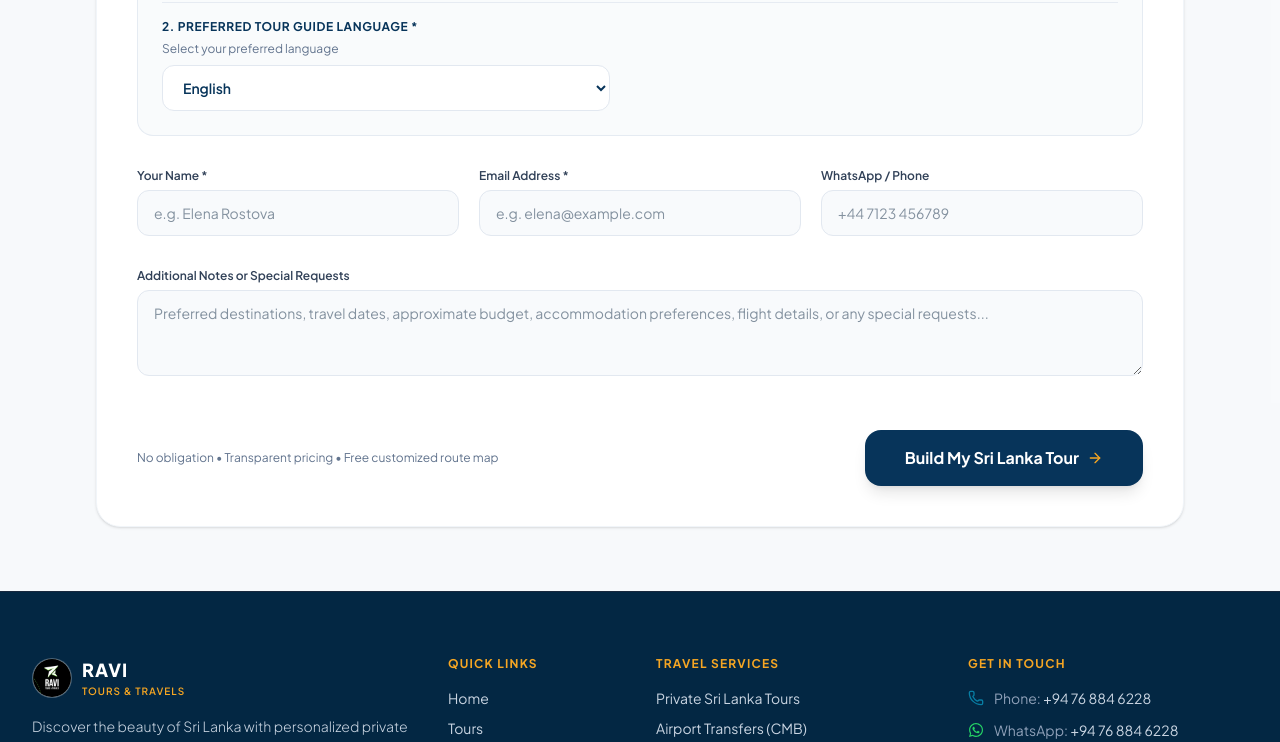
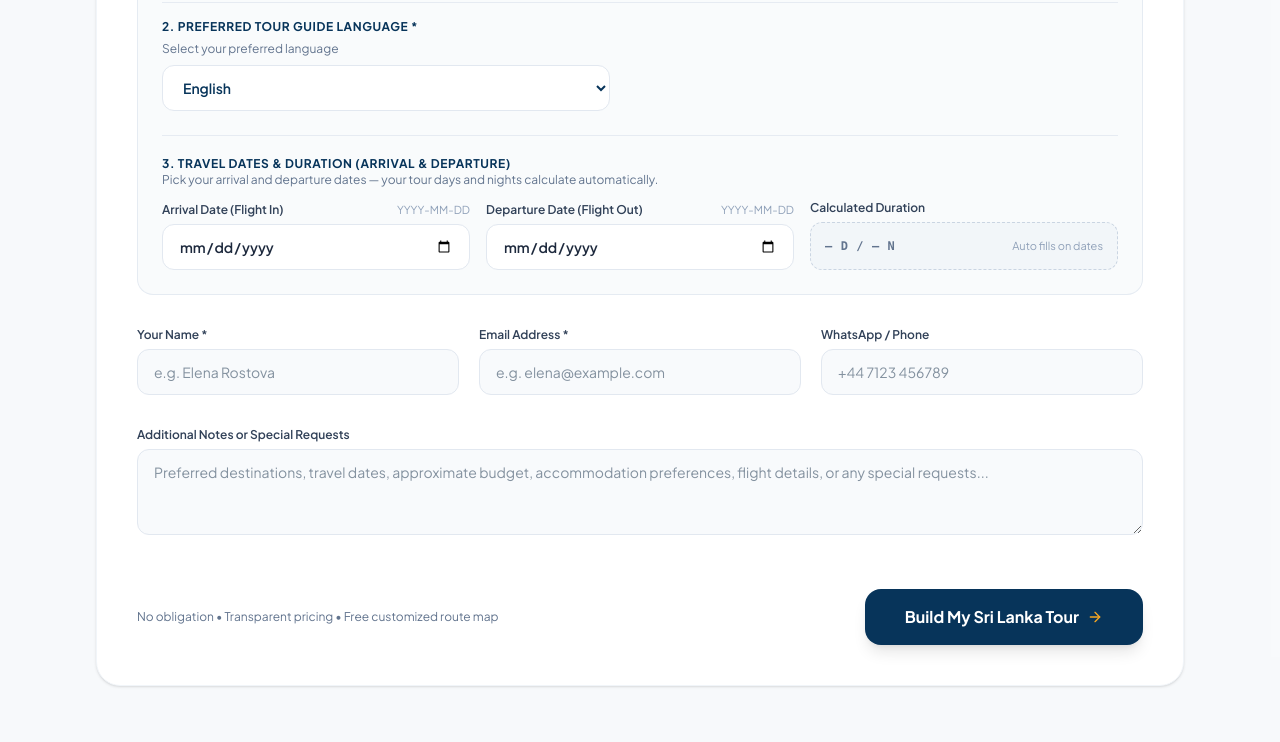
Before and after one commit to Pubudu-Harshana/ravitours_web, a Next.js app: page /plan-your-trip in a window 1280 px wide. Shown: the part 2900-3642 px from the top of the page. Built offline with nearby package versions, Linux system fonts and the light colour scheme.

Commit message:
feat(planner): add arrival and departure dates with auto-calculated duration

```diff
--- a/app/plan-your-trip/page.tsx
+++ b/app/plan-your-trip/page.tsx
@@ -1,6 +1,6 @@
 "use client";
 
-import { useState } from "react";
+import { useState, useEffect } from "react";
 import Image from "next/image";
 import { destinations } from "@/data/destinations";
 import { siteConfig } from "@/data/siteConfig";
@@ -58,6 +58,9 @@ export default function PlanYourTripPage() {
 
   const [guidingService, setGuidingService] = useState("Professional Driver-Guide");
   const [guideLanguage, setGuideLanguage] = useState("English");
+  const [arrivalDate, setArrivalDate] = useState("");
+  const [departureDate, setDepartureDate] = useState("");
+  const [minDate, setMinDate] = useState("");
   const [contactName, setContactName] = useState("");
   const [contactEmail, setContactEmail] = useState("");
   const [contactPhone, setContactPhone] = useState("");
@@ -65,6 +68,49 @@ export default function PlanYourTripPage() {
   const [isSubmitting, setIsSubmitting] = useState(false);
   const [submitError, setSubmitError] = useState<string | null>(null);
   const [isSuccess, setIsSuccess] = useState(false);
+
+  useEffect(() => {
+    const today = new Date().toISOString().split("T")[0];
+    setMinDate(today);
+  }, []);
+
+  // Calculate Days & Nights automatically based on Arrival and Departure dates
+  // Example: 2026-10-10 to 2026-10-15 -> 6 Days / 5 Nights (6D / 5N)
+  const calculateTripDuration = (arr: string, dep: string) => {
+    if (!arr || !dep) return null;
+    const d1 = new Date(arr + "T00:00:00");
+    const d2 = new Date(dep + "T00:00:00");
+    const diffMs = d2.getTime() - d1.getTime();
+    if (isNaN(diffMs) || diffMs < 0) return null;
+    const diffNights = Math.round(diffMs / (1000 * 60 * 60 * 24));
+    const diffDays = diffNights === 0 ? 1 : diffNights + 1;
+    return {
+      days: diffDays,
+      nights: diffNights,
+      shortCode: `${diffDays}D / ${diffNights}N`,
+      formatted: diffNights === 0 ? "1 Day (Day Tour)" : `${diffDays} Days / ${diffNights} Nights`,
+    };
+  };
+
+  const calculatedDuration = calculateTripDuration(arrivalDate, departureDate);
+  const activeDuration = calculatedDuration
+    ? `${calculatedDuration.formatted} (${calculatedDuration.shortCode})`
+    : duration;
+
+  const handleArrivalChange = (val: string) => {
+    setArrivalDate(val);
+    if (departureDate && val && departureDate < val) {
+      setDepartureDate(val);
+    }
+  };
+
+  const handleDepartureChange = (val: string) => {
+    const effectiveMin = arrivalDate || minDate;
+    if (effectiveMin && val && val < effectiveMin) {
+      return;
+    }
+    setDepartureDate(val);
+  };
 
   const toggleDestination = (name: string) => {
     if (selectedDestinations.includes(name)) {
@@ -92,7 +138,9 @@ export default function PlanYourTripPage() {
     const messageContent = [
       `CUSTOM ITINERARY REQUEST:`,
       `• Preferred Destinations: ${getDestinationsSummary()}`,
-      `• Tour Duration: ${duration}`,
+      arrivalDate && departureDate
+        ? `• Travel Dates: ${arrivalDate} to ${departureDate} [${activeDuration}]`
+        : `• Tour Duration: ${duration}`,
       `• Travel Party: ${travelGroup}`,
       `• Travel Style: ${travelStyle}`,
       `• Selected Vehicle: ${vehicle}`,
@@ -109,10 +157,12 @@ export default function PlanYourTripPage() {
           name: contactName,
           email: contactEmail,
           phone: contactPhone,
+          arrivalDate: arrivalDate || undefined,
+          departureDate: departureDate || undefined,
           travelers: travelGroup,
           guidingService: guidingService,
           guideLanguage: guideLanguage,
-          interestedTour: `Custom Itinerary Plan (${duration})`,
+          interestedTour: `Custom Itinerary Plan (${activeDuration})`,
           message: messageContent,
         }),
       });
@@ -143,13 +193,18 @@ export default function PlanYourTripPage() {
     return list.length > 0 ? list.join(" + ") : "Open / Suggest complete route for me";
   };
 
+  const datesLine =
+    arrivalDate && departureDate
+      ? `• Travel Dates: ${arrivalDate} to ${departureDate} (${activeDuration})`
+      : `• Duration: ${duration}`;
+
   const whatsappPlanUrl = `https://wa.me/${siteConfig.contact.whatsapp.replace(
     /[^0-9]/g,
     ""
   )}?text=${encodeURIComponent(
     `Hello Ravi Tours & Travels! I just planned my custom Sri Lanka trip on your website:
 • Destinations: ${getDestinationsSummary()}
-• Duration: ${duration}
+${datesLine}
 • Party: ${travelGroup}
 • Vehicle: ${vehicle}
 • Guiding Service: ${guidingService}
@@ -209,7 +264,12 @@ export default function PlanYourTripPage() {
               ) : (
                 "with an optimized circuit "
               )}
-              for <span className="font-semibold text-[#07345A]">{duration}</span>.
+              for <span className="font-semibold text-[#07345A]">{activeDuration}</span>
+              {arrivalDate && departureDate && (
+                <span className="text-slate-500 block text-xs mt-1">
+                  ({arrivalDate} to {departureDate})
+                </span>
+              )}.
             </p>
 
             <div className="inline-flex items-center gap-2 px-4 py-1.5 rounded-full bg-slate-100 text-xs font-semibold text-slate-700">
@@ -584,6 +644,131 @@ export default function PlanYourTripPage() {
                     </select>
                   </div>
                 </div>
+
+                {/* 3. Preferred Travel Dates & Auto-Calculated Duration */}
+                <div className="pt-5 border-t border-slate-200/80">
+                  <div className="flex flex-col sm:flex-row sm:items-center justify-between gap-1 mb-3">
+                    <div>
+                      <label className="block text-xs font-bold uppercase tracking-wider text-[#07345A]">
+                        3. Travel Dates &amp; Duration (Arrival &amp; Departure)
+                      </label>
+                      <p className="text-xs text-slate-500">
+                        Pick your arrival and departure dates — your tour days and nights calculate automatically.
+                      </p>
+                    </div>
+                    {calculatedDuration && (
+                      <span className="inline-flex items-center gap-1.5 px-3 py-1 rounded-full text-xs font-bold bg-[#07345A] text-[#F6A623] shadow-xs self-start sm:self-auto">
+                        <Sparkles className="w-3.5 h-3.5 text-[#F6A623]" />
+                        <span>Auto-Calculated</span>
+                      </span>
+                    )}
+                  </div>
+
+                  <div className="grid grid-cols-1 sm:grid-cols-3 gap-4 items-end">
+                    {/* Arrival Date */}
+                    <div>
+                      <label className="block text-xs font-semibold text-slate-700 mb-1.5 flex items-center justify-between">
+                        <span>Arrival Date (Flight In)</span>
+                        <span className="text-[11px] font-normal text-slate-400">YYYY-MM-DD</span>
+                      </label>
+                      <input
+                        type="date"
+                        min={minDate}
+                        value={arrivalDate}
+                        onChange={(e) => handleArrivalChange(e.target.value)}
+                        className="w-full px-4 py-3 bg-white border border-slate-200 rounded-xl text-sm font-semibold text-slate-800 focus:outline-none focus:ring-2 focus:ring-[#07345A] transition-all"
+                      />
+                    </div>
+
+                    {/* Departure Date */}
+                    <div>
+                      <label className="block text-xs font-semibold text-slate-700 mb-1.5 flex items-center justify-between">
+                        <span>Departure Date (Flight Out)</span>
+                        <span className="text-[11px] font-normal text-slate-400">YYYY-MM-DD</span>
+                      </label>
+                      <input
+                        type="date"
+                        min={arrivalDate || minDate}
+                        value={departureDate}
+                        onChange={(e) => handleDepartureChange(e.target.value)}
+                        className="w-full px-4 py-3 bg-white border border-slate-200 rounded-xl text-sm font-semibold text-slate-800 focus:outline-none focus:ring-2 focus:ring-[#07345A] transition-all"
+                      />
+                    </div>
+
+                    {/* Auto-Calculated Duration Block */}
+                    <div>
+                      <div className="flex items-center justify-between mb-1.5">
+                        <label className="block text-xs font-semibold text-slate-700">
+                          Calculated Duration
+                        </label>
+                        {calculatedDuration && (
+                          <button
+                            type="button"
+                            onClick={() => {
+                              setArrivalDate("");
+                              setDepartureDate("");
+                            }}
+                            className="text-[11px] text-slate-400 hover:text-rose-600 transition-colors cursor-pointer"
+                          >
+                            Clear
+                          </button>
+                        )}
+                      </div>
+
+                      {calculatedDuration ? (
+                        <div className="h-[48px] px-3.5 rounded-xl bg-gradient-to-r from-[#07345A] to-[#0A4B80] border-2 border-[#07345A] text-white flex items-center justify-between shadow-sm">
+                          <div className="flex items-center gap-2 min-w-0">
+                            <span className="text-base font-black tracking-wide text-[#F6A623] shrink-0">
+                              {calculatedDuration.shortCode}
+                            </span>
+                            <span className="text-xs text-white/90 font-medium truncate">
+                              ({calculatedDuration.formatted})
+                            </span>
+                          </div>
+                          <span className="text-[10px] font-bold uppercase tracking-wider px-2 py-0.5 rounded bg-white/20 text-[#F6A623] shrink-0">
+                            Auto
+                          </span>
+                        </div>
+                      ) : arrivalDate ? (
+                        <div className="h-[48px] px-3.5 rounded-xl bg-amber-50/90 border border-dashed border-amber-300 text-amber-800 flex items-center justify-between text-xs">
+                          <span className="font-semibold text-amber-900">
+                            Select departure date
+                          </span>
+                          <span className="text-[10px] font-bold px-1.5 py-0.5 rounded bg-amber-200/70 text-amber-900">
+                            Pending
+                          </span>
+                        </div>
+                      ) : (
+                        <div className="h-[48px] px-3.5 rounded-xl bg-slate-100/90 border border-dashed border-slate-300 text-slate-400 flex items-center justify-between text-xs">
+                          <span className="font-mono font-bold tracking-wider text-slate-500">
+                            — D / — N
+                          </span>
+                          <span className="text-[11px] text-slate-400">
+                            Auto fills on dates
+                          </span>
+                        </div>
+                      )}
+                    </div>
+                  </div>
+
+                  {calculatedDuration && (
+                    <div className="mt-3 flex flex-wrap items-center gap-2.5 sm:gap-4 text-xs text-slate-600 bg-white/90 p-2.5 rounded-xl border border-slate-200">
+                      <span className="inline-flex items-center gap-1.5 font-bold text-[#07345A]">
+                        <span>☀️</span>
+                        <span>{calculatedDuration.days} Days Tour</span>
+                      </span>
+                      <span className="text-slate-300">•</span>
+                      <span className="inline-flex items-center gap-1.5 font-bold text-[#07345A]">
+                        <span>🌙</span>
+                        <span>{calculatedDuration.nights} Nights Stay</span>
+                      </span>
+                      <span className="sm:ml-auto text-[11px] text-emerald-600 font-semibold flex items-center gap-1">
+                        <CheckCircle2 className="w-3.5 h-3.5 text-emerald-600" />
+                        <span>Ready to build route</span>
+                      </span>
+                    </div>
+                  )}
+                </div>
               </div>
 
               <div className="grid grid-cols-1 sm:grid-cols-3 gap-5">
```
